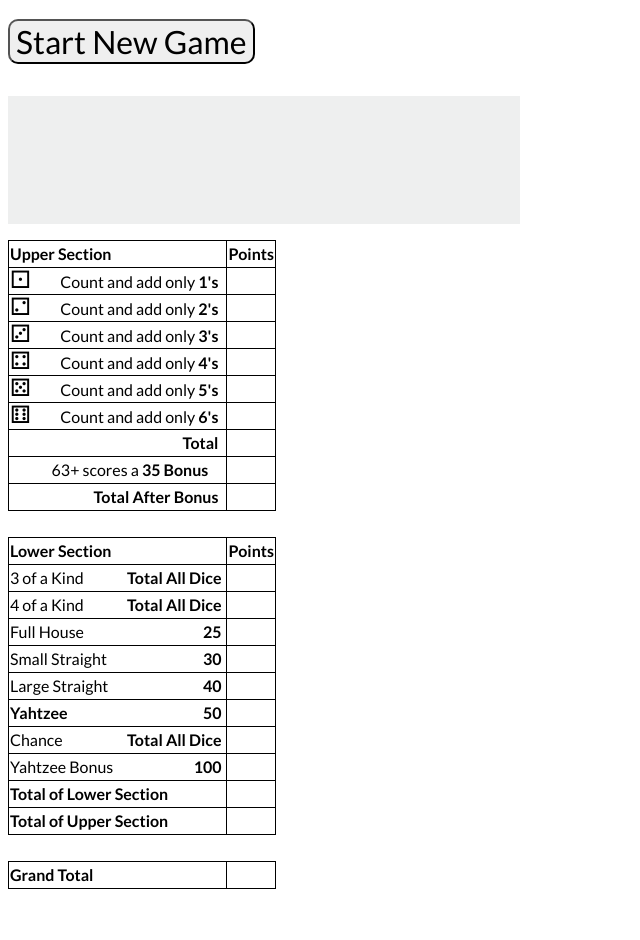
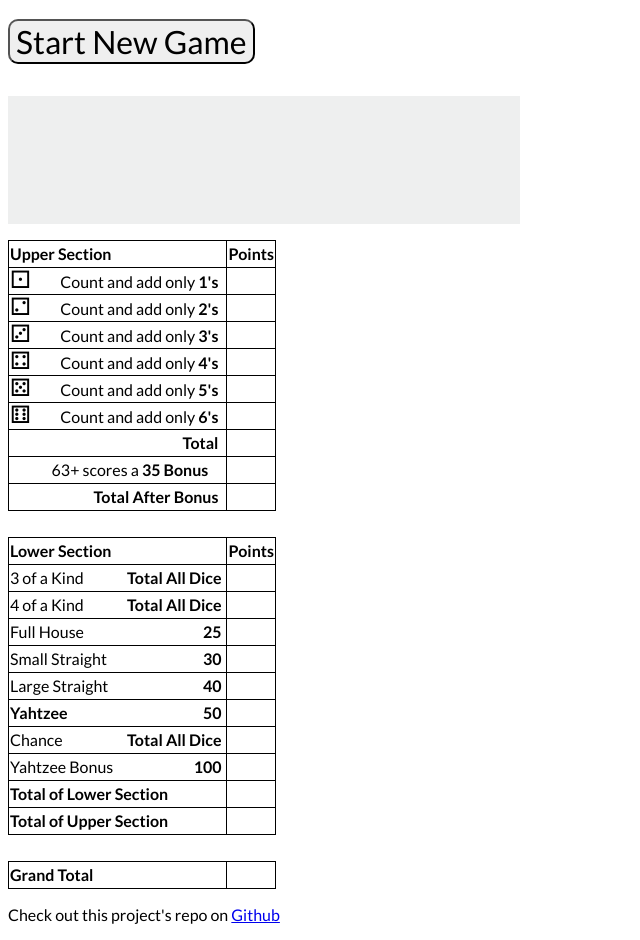
Before and after one commit to TimeSmash/yahtzee-js, a website: page index.html in a window 1280 px wide. Shown: the part 63-1003 px from the top of the page, without its empty margins (0-640 px from the left). Before the commit the page ends 960 px from the top, so only its background shows below. Drawn offline with Linux system fonts and the light colour scheme.

Commit message:
Added link to repo at bottom of page

```diff
--- a/index.html
+++ b/index.html
@@ -155,6 +155,9 @@
                 </tr>
             </table>
         </div>
+        <div id="credits">
+            <p>Check out this project's repo on <a href="https://github.com/TimeSmash/yahtzee-js/">Github</a></p>
+        </div>
         <script src="dice-functions.js"></script>
     </body>
 </html>
```
